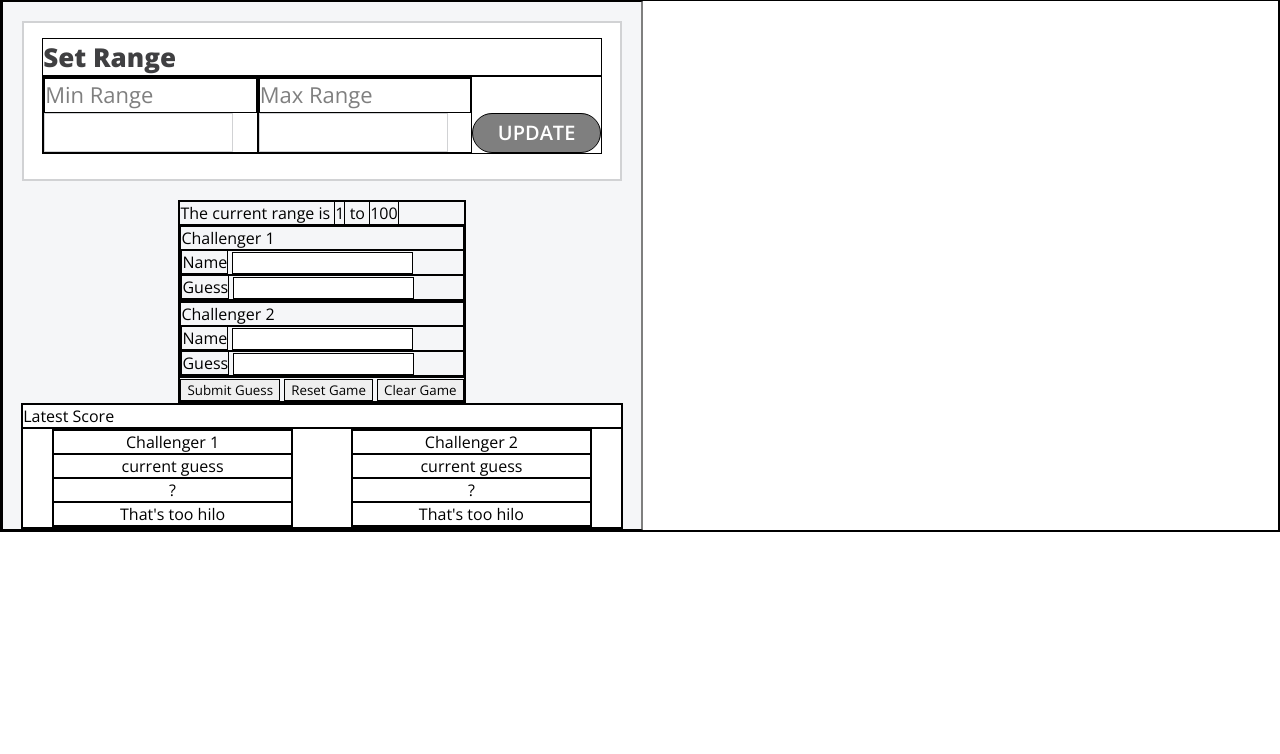
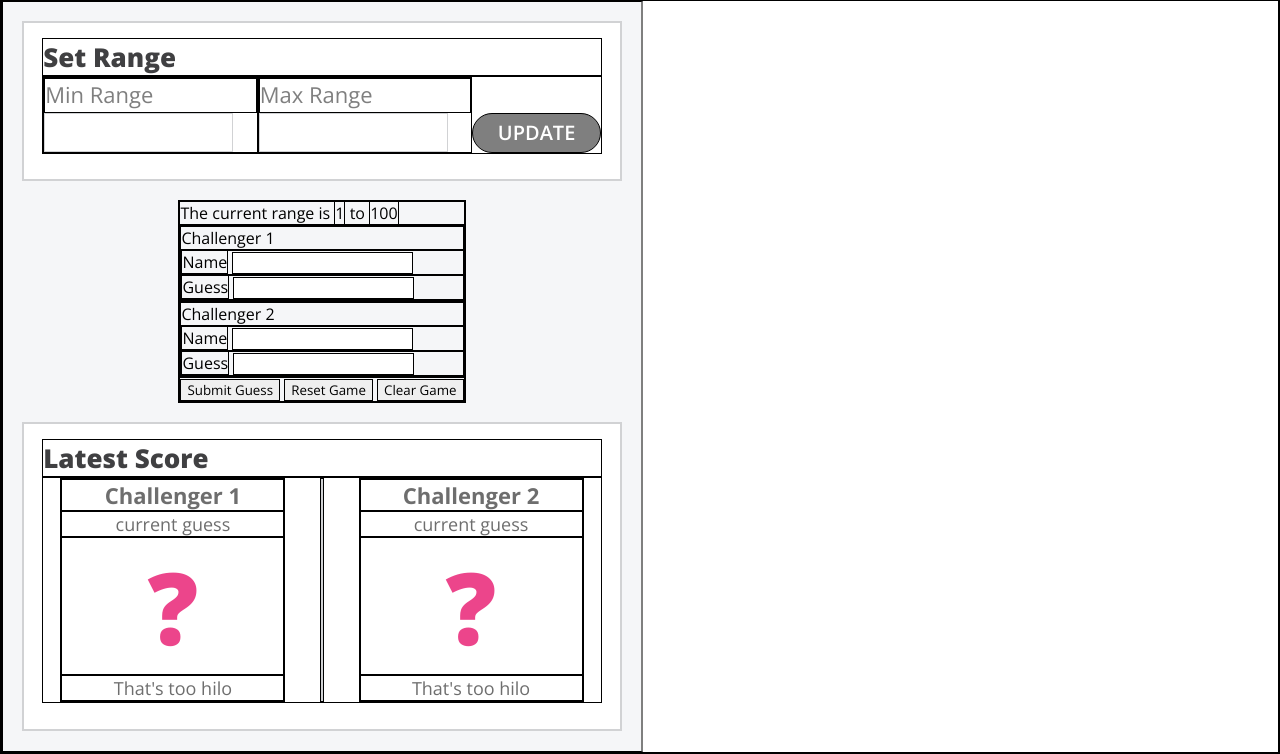
Before and after one commit to baldm0mma/number_guesser, a plain HTML site: page index.html in a window 1280 px wide. Shown: the part 123-877 px from the top of the page. Before the commit the page ends 800 px from the top, so only its background shows below. Drawn offline with nearby package versions, Linux system fonts and the light colour scheme.

Commit message:
Add score-box styling

```diff
--- a/index.html
+++ b/index.html
@@ -7,7 +7,7 @@
 	<link rel="stylesheet" type="text/css" href="jev_style_range.css">
 	<link rel="stylesheet" type="text/css" href="main_style.css">
 	<link rel="stylesheet" type="text/css" href="jev_style_score_box.css">
-	<link href="https://fonts.googleapis.com/css?family=Open+Sans:400,600,700,800" rel="stylesheet">
+	<link href="https://fonts.googleapis.com/css?family=Open+Sans:100,200,300,400,600,700,800" rel="stylesheet">
 </head>
 <body>
 
@@ -68,19 +68,20 @@
 	  	</div>
 
 		<div class="score-box">
-			<p class="score-box__title score-box__title--ch1">Latest Score</p>
+			<p class="score-box__title">Latest Score</p>
 			<div class="score-box__display">
 				<div class="score-box__display--ch1">
 					<p class="score-box__display--ch1--name">Challenger 1</p>
-					<p>current guess</p>
+					<p class="score-box__display--ch1--guess">current guess</p>
 					<p class="score-box__display--ch1--num">?</p>
 					<p class="score-box__display--ch1--hilo">That's too hilo</p>
 				</div>
+				<div class="score-box--divider"></div>
 				<div class="score-box__display--ch2">
-					<p class="score-box__display__ch2--name">Challenger 2</p>
-					<p>current guess</p>
-					<p class="score-box__display__ch2--num">?</p>
-					<p class="score-box__display__ch2--hilo">That's too hilo</p>
+					<p class="score-box__display--ch2--name">Challenger 2</p>
+					<p class="score-box__display--ch2--guess">current guess</p>
+					<p class="score-box__display--ch2--num">?</p>
+					<p class="score-box__display--ch2--hilo">That's too hilo</p>
 				</div>
 			</div>
 		</div>
--- a/jev_style_header.css
+++ b/jev_style_header.css
@@ -1,6 +1,5 @@
 * {
 	font-family: "Open Sans", sans-serif;
-/*    border: 1px solid white; */
 }
 
 .header {
@@ -18,7 +17,7 @@
   	padding: 0;
 	font-size: 56px;
  	color: #EC458B;
-    font-weight: 300;
+    font-weight: 100;
 }
 
 .header__subtitle {
--- a/jev_style_score_box.css
+++ b/jev_style_score_box.css
@@ -5,6 +5,16 @@
 	background: white;
 	display: flex;
 	flex-direction: column;
+	padding: 15px 18px 26px 18px;
+	box-sizing: border-box;
+	border: 2px solid #D1D2D4;
+	margin: 3%;
+}
+
+.score-box__title {
+    font-weight: 800;
+    font-size: 26px;
+    color: #404042;
 }
 
 .score-box__display {
@@ -14,7 +24,35 @@
 	text-align: center;
 }
 
+.score-box--divider {
+	width: 2px;
+	background: #D1D2D4;
+}
+
 .score-box__display--ch1,
 .score-box__display--ch2 {
 	width: 40%;
 }
+
+.score-box__display--ch1--num,
+.score-box__display--ch2--num {
+	font-size: 100px;
+	font-weight: 800;
+	color: #EC458B;
+}
+
+.score-box__display--ch1--name,
+.score-box__display--ch2--name {
+	font-weight: 700;
+    font-size: 22px;
+    color: #6E6E6E;
+}
+
+.score-box__display--ch1--guess,
+.score-box__display--ch2--guess,
+.score-box__display--ch1--hilo,
+.score-box__display--ch2--hilo {
+	font-weight: 200;
+    font-size: 18px;
+    color: #6E6E6E;
+}
```
